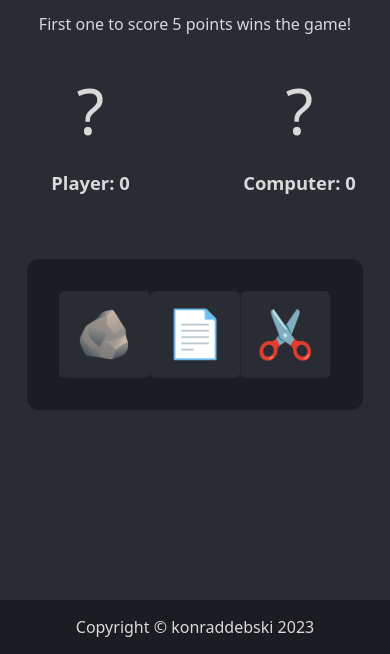
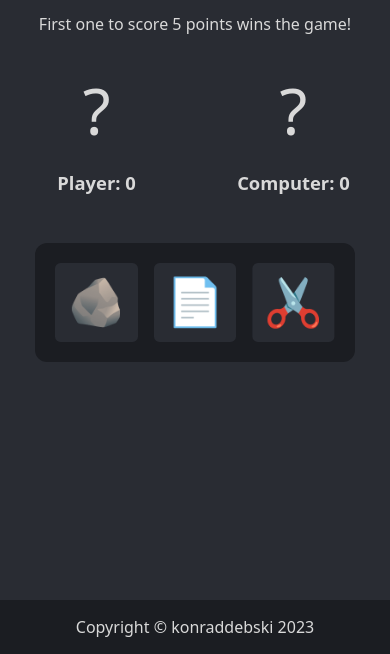
Before and after one commit to DrewnioQ/rock-paper-scissors, a plain HTML site: page index.html in a window 390 px wide. Shown: the part 190-844 px from the top of the page. Drawn offline with Linux system fonts and the light colour scheme.

Commit message:
Style interface, finish responsive styling

```diff
--- a/styles.css
+++ b/styles.css
@@ -1,8 +1,8 @@
 :root {
   --background-dark: hsl(222, 11%, 12%);
   --background-regular: hsl(222, 11%, 18%);
-  --background-light: hsl(222, 11%, 30%);
-  --background-light-hover: hsl(222, 11%, 40%);
+  --background-light: hsl(222, 11%, 25%);
+  --background-light-hover: hsl(222, 11%, 35%);
   --text-light: hsl(0, 0%, 85%);
   --text-title: hsl(42, 90%, 65%);
 }
@@ -102,7 +102,7 @@ button {
   display: flex;
   justify-content: center;
 
-  margin: 4rem 1rem;
+  margin: 4rem 1rem 2rem;
 }
 
 .card {
@@ -110,10 +110,9 @@ button {
   border-radius: 0.75rem;
   padding: 2rem;
 
-  max-width: 700px;
-
   display: flex;
   justify-content: space-between;
+  gap: 2rem;
 }
 
 #scissorsBtn {
@@ -126,7 +125,7 @@ button {
   border-radius: 0.35rem;
   padding: 1rem;
 
-  font-size: clamp(2rem, 12vw, 6rem);
+  font-size: clamp(2.25rem, 12vw, 6rem);
 
   flex: 0 1 auto;
 }
@@ -144,3 +143,23 @@ button {
   font-size: clamp(1rem, 3vw, 1.2rem);
   padding: 1rem 1rem;
 }
+
+/* MEDIA QUERIES */
+@media (max-width: 425px) {
+  .interface {
+    margin-top: 3rem;
+  }
+
+  .scoreboard {
+    padding: 0 1rem;
+  }
+
+  .card {
+    padding: 1.25rem;
+    gap: 1rem;
+  }
+
+  .button {
+    padding: 0.75rem;
+  }
+}
```
